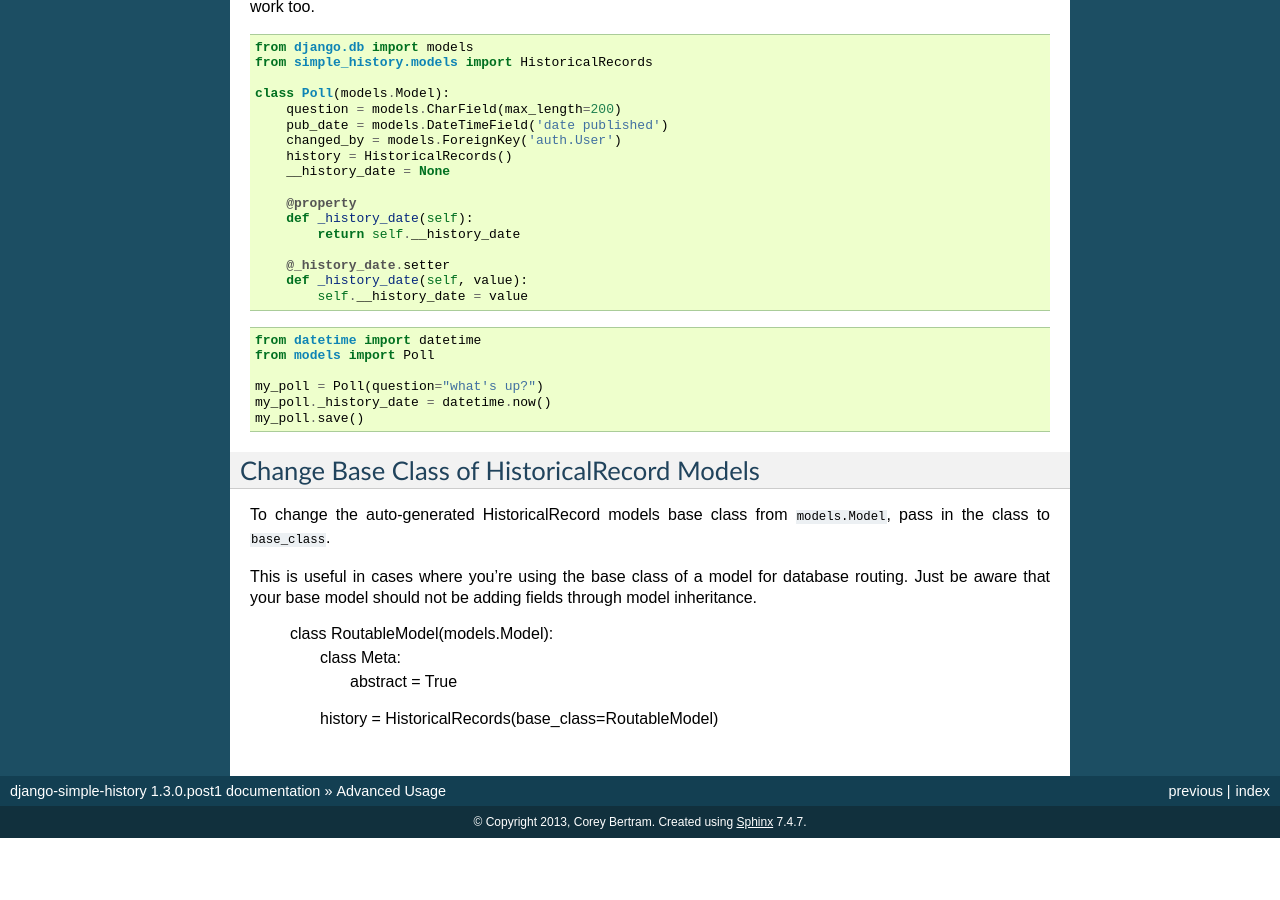
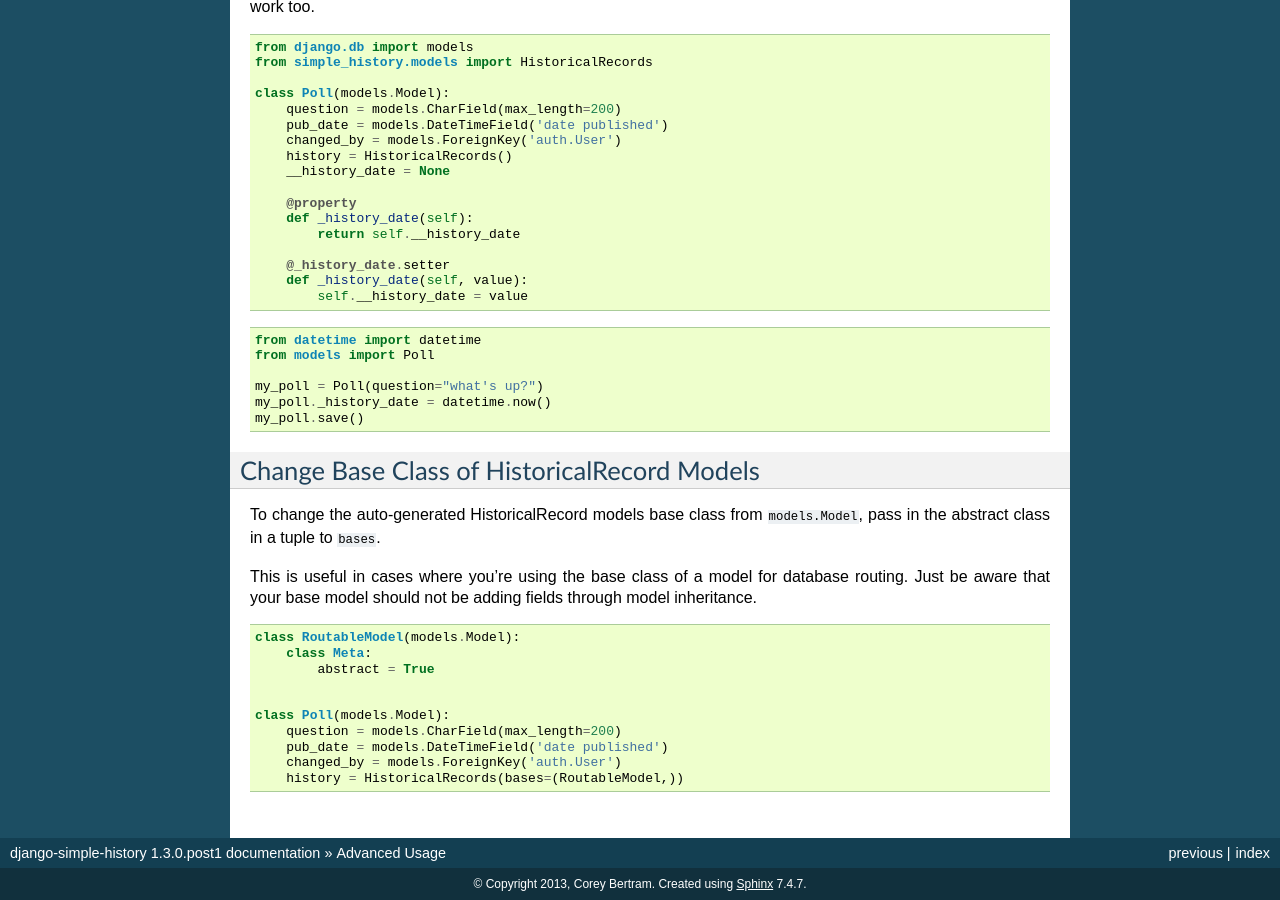
Before and after one commit to jazzband/django-simple-history, a Sphinx documentation site: the page built from docs/advanced.rst, in a window 1280 px wide and 900 px high, scrolled down 1597 px. Built offline with Sphinx 7.4.7, drawn with Linux system fonts in a browser that asks for light colours; before the commit the page ends 2435 px from its top, so only the background shows below that.

Commit message:
Facted to allow multiple abstract bases for historical models

```diff
--- a/docs/advanced.rst
+++ b/docs/advanced.rst
@@ -140,14 +140,21 @@
 --------------------------------------------
 
 To change the auto-generated HistoricalRecord models base class from
-``models.Model``, pass in the class to ``base_class``.
+``models.Model``, pass in the abstract class in a tuple to ``bases``.
 
 This is useful in cases where you're using the base class of a model for
 database routing. Just be aware that your base model should not be adding
 fields through model inheritance.
+
+.. code-block:: python
+
     class RoutableModel(models.Model):
         class Meta:
             abstract = True
 
 
-        history = HistoricalRecords(base_class=RoutableModel)
+    class Poll(models.Model):
+        question = models.CharField(max_length=200)
+        pub_date = models.DateTimeField('date published')
+        changed_by = models.ForeignKey('auth.User')
+        history = HistoricalRecords(bases=(RoutableModel,))
```
Also changed, not shown: 2 other files.
